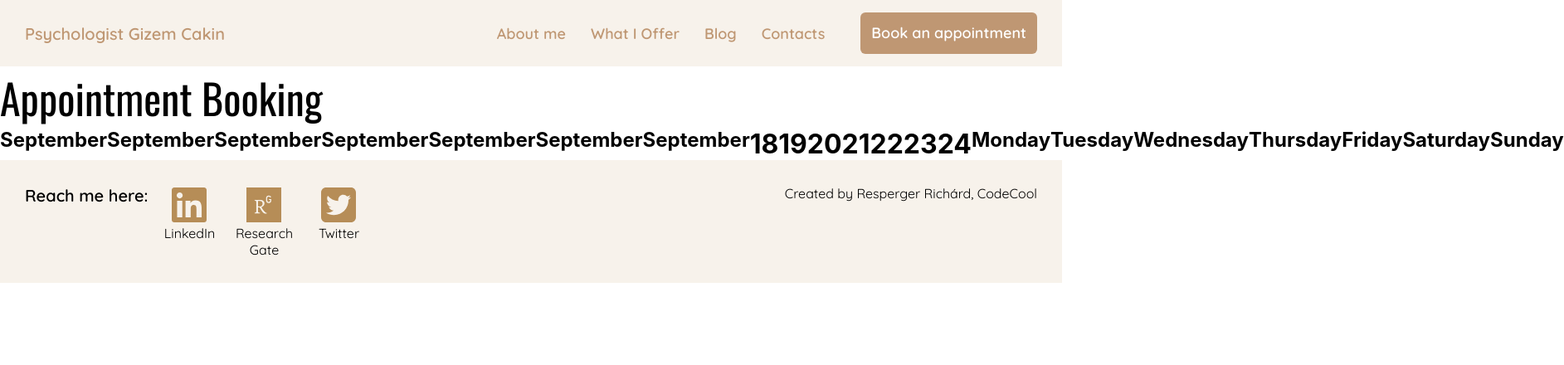
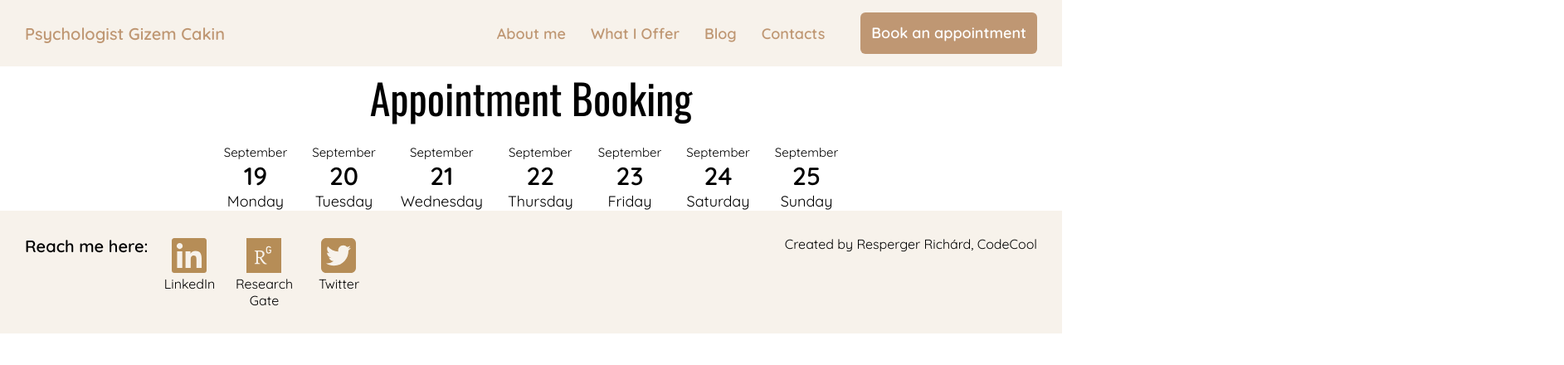
Before and after one commit to 4rrichard/psychology-website, a React (Create React App) app in the folder psychology-website/: page /appointment in a window 1280 px wide. Shown: the top 440 px of the page at 83% size, 1885 px wide, since content can reach past the window. Built offline with nearby package versions, Linux system fonts and the light colour scheme.

Commit message:
appointment-dates-mapped&css

```diff
--- a/psychology-website/src/components/Appointment.css
+++ b/psychology-website/src/components/Appointment.css
@@ -1,9 +1,33 @@
-.appointment-title {
+.appointment--title {
+  margin-bottom: 20px;
   font-family: "Oswald", sans-serif;
   font-weight: 400;
   font-size: 50px;
+  text-align: center;
 }
 
+.appointment {
+  display: flex;
+  justify-content: center;
+  gap: 30px;
+}
 .appointment .appointment--fulldate {
   display: flex;
+  flex-direction: column;
+  align-items: center;
+}
+.appointment .appointment--fulldate .appointment--month {
+  font-family: "Quicksand", sans-serif;
+  font-weight: 400;
+  font-size: 15px;
+}
+.appointment .appointment--fulldate .appointment--date {
+  font-family: "Quicksand", sans-serif;
+  font-weight: 600;
+  font-size: 30px;
+}
+.appointment .appointment--fulldate .appointment--day {
+  font-family: "Quicksand", sans-serif;
+  font-weight: 400;
+  font-size: 18px;
 }/*# sourceMappingURL=Appointment.css.map */
--- a/psychology-website/src/components/Appointment.jsx
+++ b/psychology-website/src/components/Appointment.jsx
@@ -3,16 +3,13 @@ import { DateTime, Info, Interval } from "luxon";
 import "./Appointment.css";
 
 function Appointment() {
-  const day = DateTime.local(2022, 9, 20, { locale: "en" }).day;
+  // const day = DateTime.local(2022, 9, 20, { locale: "en" }).day;
+  // const weekday = DateTime.local(2022, 9, 20, { locale: "en" }).weekdayLong;
+  // const year = DateTime.local(2022, 9, 20, { locale: "en" }).year;
+  const month = DateTime.local(2022, 9, 20, { locale: "en" }).monthLong;
 
-  const weekdays = Info.weekdays("long", { locale: "en" });
-
-  const weekday = DateTime.local(2022, 9, 20, { locale: "en" }).weekdayLong;
-  const month = DateTime.local(2022, 9, 20, { locale: "en" }).monthLong;
-  const year = DateTime.local(2022, 9, 20, { locale: "en" }).year;
-
-  const start = DateTime.local(2022, 9, 18, { locale: "en" });
-  const end = DateTime.local(2022, 9, 25, { locale: "en" });
+  const start = DateTime.local(2022, 9, 19, { locale: "en" });
+  const end = DateTime.local(2022, 9, 26, { locale: "en" });
 
   const interval = Interval.fromDateTimes(start, end);
 
@@ -25,6 +22,9 @@ function Appointment() {
   }
 
   const dateArray = Array.from(days(interval));
+
+  const weekdays = Info.weekdays("long", { locale: "en" });
+
   const daysOfSept = dateArray.map((dates) => dates.c).map((date) => date.day);
 
   const septArray = [];
@@ -32,22 +32,30 @@ function Appointment() {
     septArray.push(month);
   }
 
+  const wholeWeekArray = [];
+  septArray.map((sept, index) => {
+    return wholeWeekArray.push({
+      month: sept,
+      days: daysOfSept[index],
+      weekdays: weekdays[index],
+    });
+  });
+
+  console.log(wholeWeekArray);
+
   return (
     <>
-      <h1 className="appointment-title">Appointment Booking</h1>
+      <h1 className="appointment--title">Appointment Booking</h1>
       <div className="appointment">
-        <div className="appointment--fulldate">
-          {septArray.map((sept) => (
-            <h2 className="appointment-month">{sept}</h2>
-          ))}
+        {wholeWeekArray.map((wholeMonth) => (
+          <div className="appointment--fulldate">
+            <h2 className="appointment--month">{wholeMonth.month}</h2>
 
-          {daysOfSept.map((days) => (
-            <h1 className="appointment-date">{days}</h1>
-          ))}
-          {weekdays.map((weekday) => (
-            <h2 className="appointment-day">{weekday}</h2>
-          ))}
-        </div>
+            <h1 className="appointment--date">{wholeMonth.days}</h1>
+
+            <h2 className="appointment--day">{wholeMonth.weekdays}</h2>
+          </div>
+        ))}
       </div>
     </>
   );
--- a/psychology-website/src/components/Appointment.scss
+++ b/psychology-website/src/components/Appointment.scss
@@ -1,10 +1,34 @@
-.appointment-title {
+.appointment--title {
+  margin-bottom: 20px;
+
   font-family: "Oswald", sans-serif;
   font-weight: 400;
   font-size: 50px;
+
+  text-align: center;
 }
 .appointment {
+  display: flex;
+  justify-content: center;
+  gap: 30px;
   .appointment--fulldate {
     display: flex;
+    flex-direction: column;
+    align-items: center;
+    .appointment--month {
+      font-family: "Quicksand", sans-serif;
+      font-weight: 400;
+      font-size: 15px;
+    }
+    .appointment--date {
+      font-family: "Quicksand", sans-serif;
+      font-weight: 600;
+      font-size: 30px;
+    }
+    .appointment--day {
+      font-family: "Quicksand", sans-serif;
+      font-weight: 400;
+      font-size: 18px;
+    }
   }
 }
```
Also changed, not shown: 1 other file (tests, documents, lock files or other folders).
